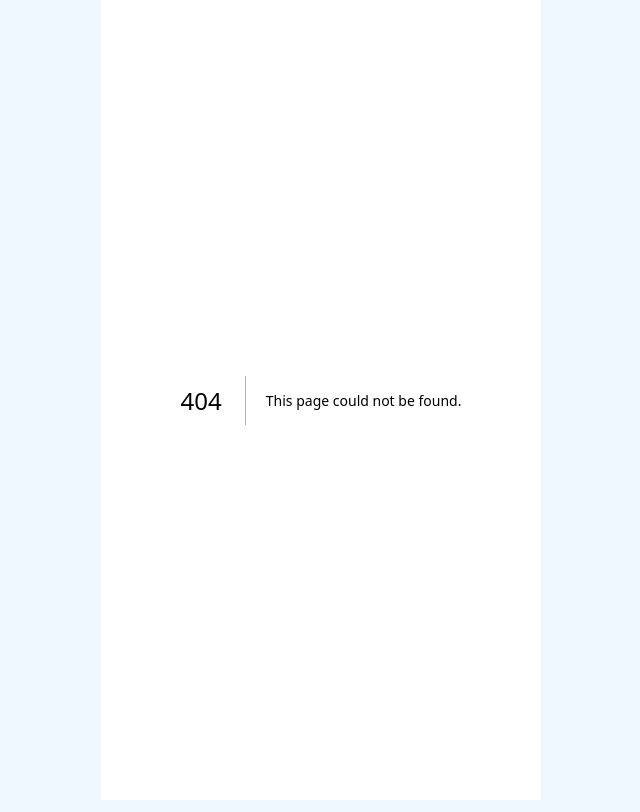
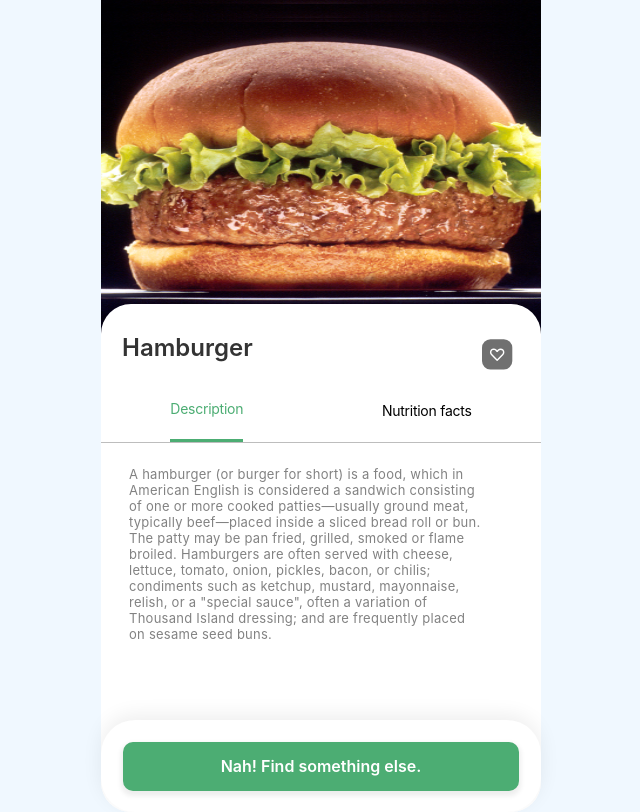
Before and after one commit to sabeloeric/ciaochow, a Next.js app: page /dashboard in a window 1280 px wide. Before the commit this address had no page. Shown: the whole page, without its empty margins (319-959 px from the left). Built offline with nearby package versions, Linux system fonts and the light colour scheme.

Commit message:
Add mealinfo page

```diff
--- /dev/null
+++ b/src/pages/dashboard.js
@@ -0,0 +1,61 @@
+import Head from 'next/head';
+import styles from '@/styles/Dashboard.module.css';
+import Image from 'next/image';
+
+export default function Dashboard() {
+  return (
+    <>
+      <Head>
+        <title>CiaoChow - Meal</title>
+        <meta name='description' content='Generated by create next app' />
+        <meta name='viewport' content='width=device-width, initial-scale=1' />
+        <link rel='icon' href='/favicon.svg' />
+      </Head>
+      <main className={`${styles.dashboardBackground} appWrap`}>
+        <Image
+          src='/images/dashboard/burger.png'
+          width={100}
+          height={100}
+          alt='CiaoChow Meal'
+          className={styles.mealImage}
+        />
+        <div className={styles.mealInfo}>
+          <div className={styles.mealHeader}>
+            <h1 className={styles.mealTitle}>Hamburger</h1>
+            <Image
+              src='/images/dashboard/like.svg'
+              width={100}
+              height={100}
+              alt='CiaoChow Like Meal'
+              className={styles.likeMealIcon}
+            />
+          </div>
+          <div className={styles.mealButtonsContainer}>
+            <button
+              className={`${styles.mealDescriptionButton} ${styles.mealActiveButton}`}
+            >
+              Description
+            </button>
+            <button className={styles.mealFactsButton}>Nutrition facts</button>
+          </div>
+          <div className={styles.mealDescription}>
+            A hamburger (or burger for short) is a food, which in American
+            English is considered a sandwich consisting of one or more cooked
+            patties—usually ground meat, typically beef—placed inside a sliced
+            bread roll or bun. The patty may be pan fried, grilled, smoked or
+            flame broiled. Hamburgers are often served with cheese, lettuce,
+            tomato, onion, pickles, bacon, or chilis; condiments such as
+            ketchup, mustard, mayonnaise, relish, or a &quot;special sauce&quot;, often a
+            variation of Thousand Island dressing; and are frequently placed on
+            sesame seed buns.
+          </div>
+          <div className={styles.nextButtonContainer}>
+            <button className={styles.nextButton}>
+                Nah! Find something else.
+            </button>
+          </div>
+        </div>
+      </main>
+    </>
+  );
+}
--- /dev/null
+++ b/src/styles/Dashboard.module.css
@@ -0,0 +1,165 @@
+.dashboardBackground {
+    background-color: white;
+}
+
+.mealImage {
+    position: absolute;
+    width: 100%;
+    height: 341px;
+    left: 0px;
+    top: 0px;
+}
+
+.mealInfo {
+    position: absolute;
+    width: 100%;
+    height: 508px;
+    left: 0px;
+    top: 304px;
+    z-index: 2;
+
+    background: white;
+    border-radius: 30px;
+}
+
+.mealHeader {
+    display: flex;
+    justify-content: space-between;
+
+}
+
+.mealTitle {
+    position: absolute;
+    width: 131px;
+    height: 18px;
+    left: 21px;
+    top: 35px;
+
+    font-family: 'Inter';
+    font-style: normal;
+    font-weight: 600;
+    font-size: 24px;
+    line-height: 18px;
+
+    display: flex;
+    align-items: center;
+
+    color: #333333;
+
+}
+
+.likeMealIcon {
+    position: absolute;
+    width: 31.28px;
+    height: 30.7px;
+    left: 381px;
+    top: 35px;
+}
+
+.mealButtonsContainer {
+    position: absolute;
+    width: 100%;
+    left: 0px;
+    top: 95px;
+    display: flex;
+    border-bottom: 0.5px solid #BDBDBD;
+    display: flex;
+    justify-content: space-around;
+}
+
+.mealDescriptionButton {
+    font-family: 'Inter';
+    font-style: normal;
+    font-weight: 400;
+    font-size: 14px;
+    line-height: 20px;
+
+    display: flex;
+    align-items: center;
+    text-align: center;
+    letter-spacing: -0.24px;
+
+    border: none;
+    background: none;
+    outline: none;
+    cursor: pointer;
+    padding-bottom: 20px;
+}
+
+.mealFactsButton {
+    font-family: 'Inter';
+    font-style: normal;
+    font-weight: 400;
+    font-size: 14px;
+    line-height: 20px;
+
+    display: flex;
+    align-items: center;
+    text-align: center;
+    letter-spacing: -0.24px;
+
+    border: none;
+    background: none;
+    outline: none;
+    cursor: pointer;
+    padding-bottom: 20px;
+}
+
+.mealActiveButton {
+    color: #4CAD73;
+    border-bottom: 3px solid #4CAD73;
+}
+
+.mealDescription {
+    position: absolute;
+    width: 80%;
+    height: 235px;
+    left: 28px;
+    top: 162px;
+
+    font-family: 'Inter';
+    font-style: normal;
+    font-weight: 400;
+    font-size: 13px;
+    line-height: 16px;
+    letter-spacing: 0.02em;
+
+    color: #828282;
+}
+
+.nextButton {
+    font-family: 'Inter';
+    font-style: normal;
+    font-weight: 600;
+    font-size: 16px;
+    line-height: 19px;
+
+    width: 90%;
+    background: #4CAD73;
+    border: none;
+    outline: none;
+    height: 49px;
+
+    cursor: pointer;
+    box-shadow: 0px 3px 5px 2px rgba(0, 0, 0, 0.07);
+    border-radius: 10px;
+    color: #FFFFFF;
+    text-align: center;
+}
+
+.nextButtonContainer {
+
+    position: absolute;
+    width: 100%;
+    height: 92px;
+    left: 0px;
+    bottom: 0px;
+
+    display: flex;
+    justify-content: center;
+    align-items: center;
+
+    background: #FFFFFF;
+    box-shadow: 0px -5px 20px rgba(0, 0, 0, 0.07);
+    border-radius: 34px;
+}
```
Also changed, not shown: public/images/dashboard/burger.png (added), public/images/dashboard/like.svg (added).
